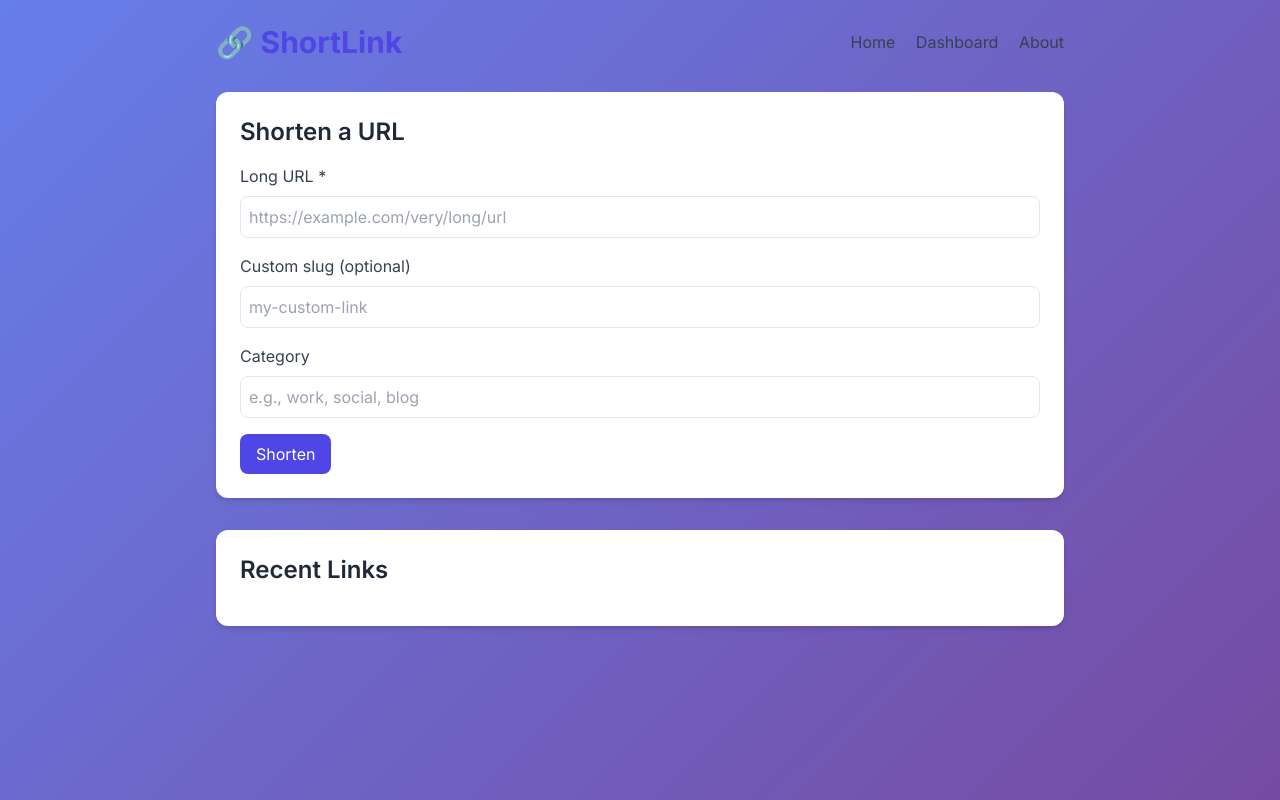
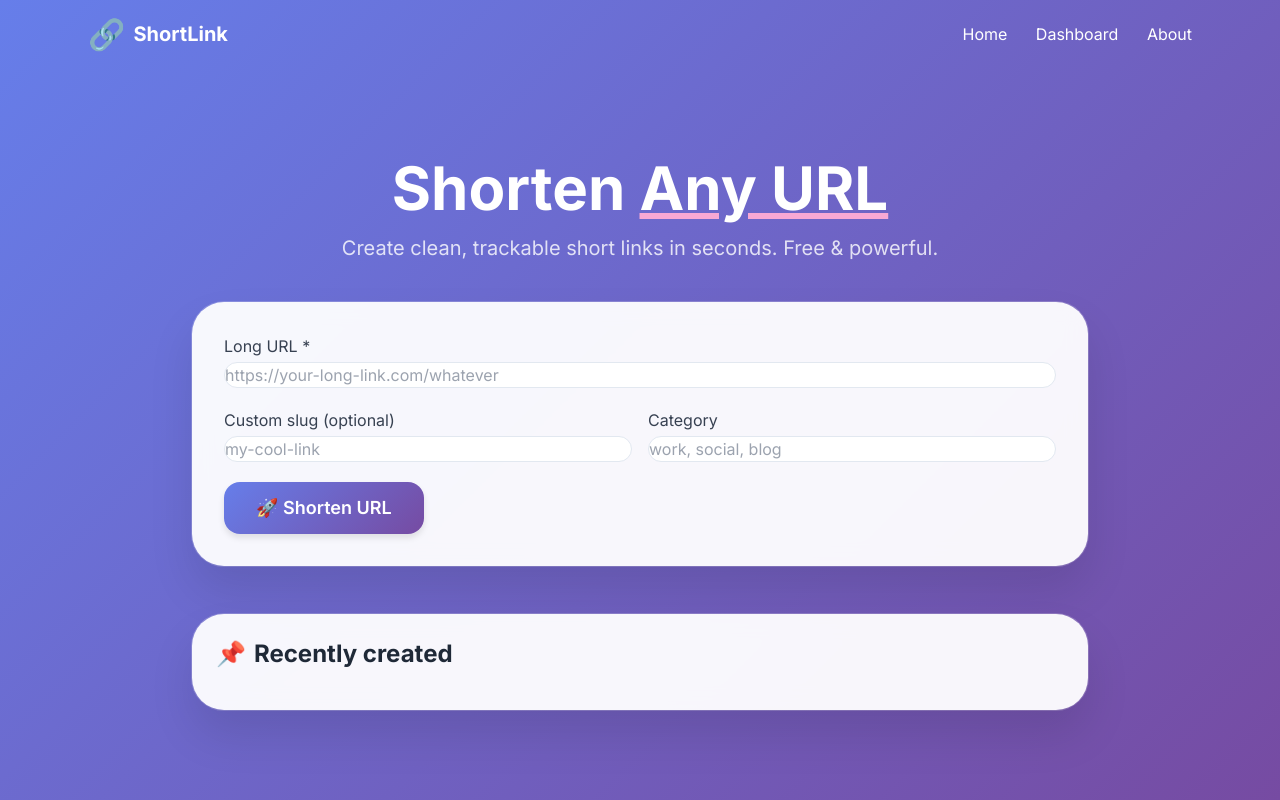
Before and after one commit to samielp/Linkshort, a website: page public/index.html in a window 1280 px wide. Drawn offline with nearby package versions, Linux system fonts and the light colour scheme.

Commit message:
Update title and restructure HTML layout

```diff
--- a/public/index.html
+++ b/public/index.html
@@ -3,44 +3,67 @@
 <head>
     <meta charset="UTF-8">
     <meta name="viewport" content="width=device-width, initial-scale=1.0">
-    <title>ShortLink – Professional URL Shortener</title>
+    <title>ShortLink – Beautiful URL Shortener</title>
     <script src="https://cdn.tailwindcss.com"></script>
     <link rel="stylesheet" href="/style.css">
 </head>
-<body class="bg-gray-100">
-    <div class="max-w-4xl mx-auto p-6">
-        <nav class="flex justify-between items-center mb-8">
-            <h1 class="text-3xl font-bold text-indigo-600">🔗 ShortLink</h1>
-            <div class="space-x-4">
-                <a href="/" class="text-gray-700 hover:text-indigo-600">Home</a>
-                <a href="/dashboard" class="text-gray-700 hover:text-indigo-600">Dashboard</a>
-                <a href="/about" class="text-gray-700 hover:text-indigo-600">About</a>
+<body class="antialiased">
+    <div class="min-h-screen flex flex-col">
+        <!-- Navigation -->
+        <nav class="flex justify-between items-center px-6 py-4 max-w-6xl mx-auto w-full">
+            <div class="flex items-center space-x-2">
+                <span class="text-3xl">🔗</span>
+                <span class="text-white font-bold text-xl">ShortLink</span>
+            </div>
+            <div class="space-x-6">
+                <a href="/" class="nav-link">Home</a>
+                <a href="/dashboard" class="nav-link">Dashboard</a>
+                <a href="/about" class="nav-link">About</a>
             </div>
         </nav>
 
-        <div class="bg-white rounded-xl shadow-md p-6 mb-8">
-            <h2 class="text-2xl font-semibold mb-4">Shorten a URL</h2>
-            <form id="shortenForm">
-                <div class="mb-4">
-                    <label class="block text-gray-700 mb-2">Long URL *</label>
-                    <input type="url" id="url" required placeholder="https://example.com/very/long/url" class="w-full border rounded-lg p-2">
+        <!-- Hero Section -->
+        <div class="flex-1 flex items-center justify-center px-4 py-12">
+            <div class="max-w-4xl w-full">
+                <div class="text-center mb-10">
+                    <h1 class="text-5xl md:text-6xl font-bold text-white mb-4">
+                        Shorten <span class="underline decoration-pink-300">Any URL</span>
+                    </h1>
+                    <p class="text-xl text-white/80">Create clean, trackable short links in seconds. Free & powerful.</p>
                 </div>
-                <div class="mb-4">
-                    <label class="block text-gray-700 mb-2">Custom slug (optional)</label>
-                    <input type="text" id="customSlug" placeholder="my-custom-link" class="w-full border rounded-lg p-2">
+
+                <!-- Main Card -->
+                <div class="glass-card p-6 md:p-8">
+                    <form id="shortenForm" class="space-y-5">
+                        <div>
+                            <label class="block text-gray-700 font-medium mb-1">Long URL *</label>
+                            <input type="url" id="url" required placeholder="https://your-long-link.com/whatever" class="w-full">
+                        </div>
+                        <div class="grid md:grid-cols-2 gap-4">
+                            <div>
+                                <label class="block text-gray-700 font-medium mb-1">Custom slug (optional)</label>
+                                <input type="text" id="customSlug" placeholder="my-cool-link">
+                            </div>
+                            <div>
+                                <label class="block text-gray-700 font-medium mb-1">Category</label>
+                                <input type="text" id="category" placeholder="work, social, blog">
+                            </div>
+                        </div>
+                        <button type="submit" class="btn-primary w-full md:w-auto px-8 py-3 text-lg">
+                            🚀 Shorten URL
+                        </button>
+                    </form>
+                    <div id="result" class="mt-6 hidden"></div>
                 </div>
-                <div class="mb-4">
-                    <label class="block text-gray-700 mb-2">Category</label>
-                    <input type="text" id="category" placeholder="e.g., work, social, blog" class="w-full border rounded-lg p-2">
+
+                <!-- Recent Links Section -->
+                <div class="mt-12 glass-card p-6">
+                    <h2 class="text-2xl font-bold text-gray-800 mb-4 flex items-center gap-2">
+                        <span>📌</span> Recently created
+                    </h2>
+                    <div id="recentLinks" class="space-y-3 max-h-80 overflow-y-auto"></div>
                 </div>
-                <button type="submit" class="bg-indigo-600 text-white px-4 py-2 rounded-lg hover:bg-indigo-700">Shorten</button>
-            </form>
-            <div id="result" class="mt-4 hidden"></div>
-        </div>
-
-        <div class="bg-white rounded-xl shadow-md p-6">
-            <h2 class="text-2xl font-semibold mb-4">Recent Links</h2>
-            <div id="recentLinks" class="space-y-2"></div>
+            </div>
         </div>
     </div>
     <script src="/script.js"></script>
```
